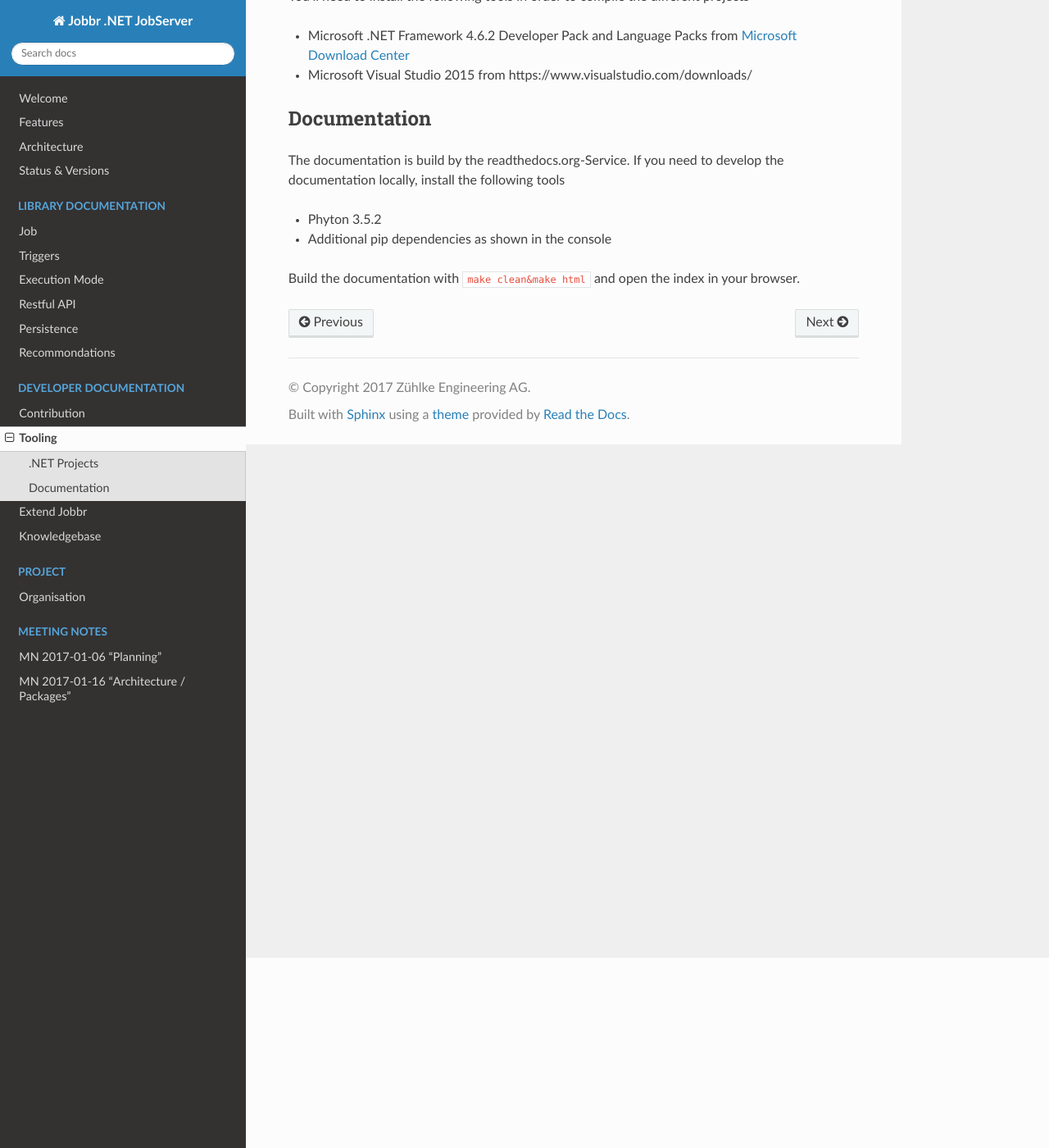
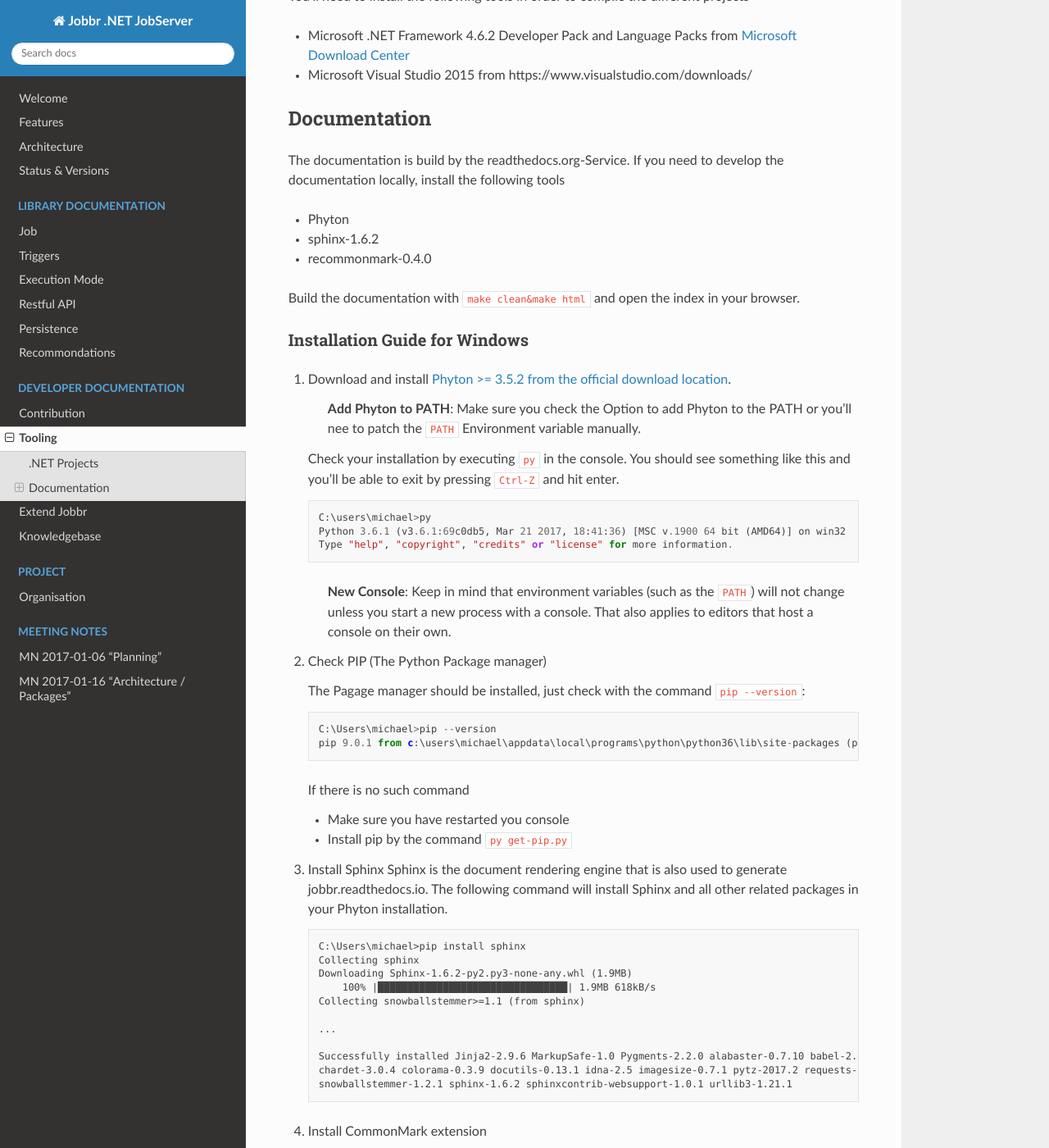
Before and after one commit to jobbrIO/jobbr-server, a Sphinx documentation site: the page built from docs/dev/setup.md, in a window 1280 px wide and 1400 px high, scrolled down 232 px. Shown: the whole window at 82% size. Built offline with Sphinx 7.4.7 and the Read the Docs theme 2.0.0, drawn with Linux system fonts in a browser that asks for light colours; some of the changed text lies outside the part shown.

Commit message:
completed installation guide for the documentation build

````diff
--- a/docs/dev/setup.md
+++ b/docs/dev/setup.md
@@ -8,7 +8,74 @@
 ## Documentation
 The documentation is build by the readthedocs.org-Service. If you need to develop the documentation locally, install the following tools
 
-* Phyton 3.5.2
-* Additional pip dependencies as shown in the console
+* Phyton
+* sphinx-1.6.2
+* recommonmark-0.4.0
 
 Build the documentation with `make clean&make html` and open the index in your browser.
+
+### Installation Guide for Windows
+1. Download and install [Phyton >= 3.5.2 from the official download location](https://www.python.org/downloads/).
+
+    > **Add Phyton to PATH**: Make sure you check the Option to add Phyton to the PATH or you'll nee to patch the `PATH` Environment variable manually.
+
+    Check your installation by executing `py` in the console. You should see something like this and you'll be able to exit by pressing `Ctrl-Z` and hit enter.
+
+    ```
+    C:\users\michael>py
+    Python 3.6.1 (v3.6.1:69c0db5, Mar 21 2017, 18:41:36) [MSC v.1900 64 bit (AMD64)] on win32
+    Type "help", "copyright", "credits" or "license" for more information.
+    ```
+    > **New Console**: Keep in mind that environment variables (such as the `PATH`) will not change unless you start a new process with a console. That also applies to editors that host a console on their own.
+
+2. Check PIP (The Python Package manager)
+
+    The Pagage manager should be installed, just check with the command `pip --version`:
+
+    ```
+    C:\Users\michael>pip --version
+    pip 9.0.1 from c:\users\michael\appdata\local\programs\python\python36\lib\site-packages (python 3.6)
+    ```
+    If there is no such command
+    * Make sure you have restarted you console
+    * Install pip by the command `py get-pip.py`
+
+3.  Install Sphinx
+    Sphinx is the document rendering engine that is also used to generate jobbr.readthedocs.io. The following command will install Sphinx and all other related packages in your Phyton installation.
+
+    ```
+    C:\Users\michael>pip install sphinx
+    Collecting sphinx
+    Downloading Sphinx-1.6.2-py2.py3-none-any.whl (1.9MB)
+        100% |████████████████████████████████| 1.9MB 618kB/s
+    Collecting snowballstemmer>=1.1 (from sphinx)
+
+    ...
+
+    Successfully installed Jinja2-2.9.6 MarkupSafe-1.0 Pygments-2.2.0 alabaster-0.7.10 babel-2.4.0 certifi-2017.4.17
+    chardet-3.0.4 colorama-0.3.9 docutils-0.13.1 idna-2.5 imagesize-0.7.1 pytz-2017.2 requests-2.17.3 six-1.10.0
+    snowballstemmer-1.2.1 sphinx-1.6.2 sphinxcontrib-websupport-1.0.1 urllib3-1.21.1
+    ```
+
+4. Install CommonMark extension
+
+    This extension is required to parse Markdown-files. Install it with `pip`.
+
+    ```
+    C:\Users\michael>pip install recommonmark
+    ...
+    Successfully installed commonmark-0.5.4 recommonmark-0.4.0
+    ```
+
+5. Install the official ReadTheDocsTheme (`sphinx_rtd_theme `)
+    The official ReadTheDocs Theme can also be unstalled locally in order to test the build.
+
+    ```
+    C:\Users\michael>pip install sphinx_rtd_theme
+    ...
+    Successfully installed sphinx-rtd-theme-0.2.4
+    ```
+
+5. Further information
+* Installing Sphinx by the official spinx documentation on [http://www.sphinx-doc.org/en/stable/install.html](http://www.sphinx-doc.org/en/stable/install.html)
+* http://blog.readthedocs.com/adding-markdown-support/
````
